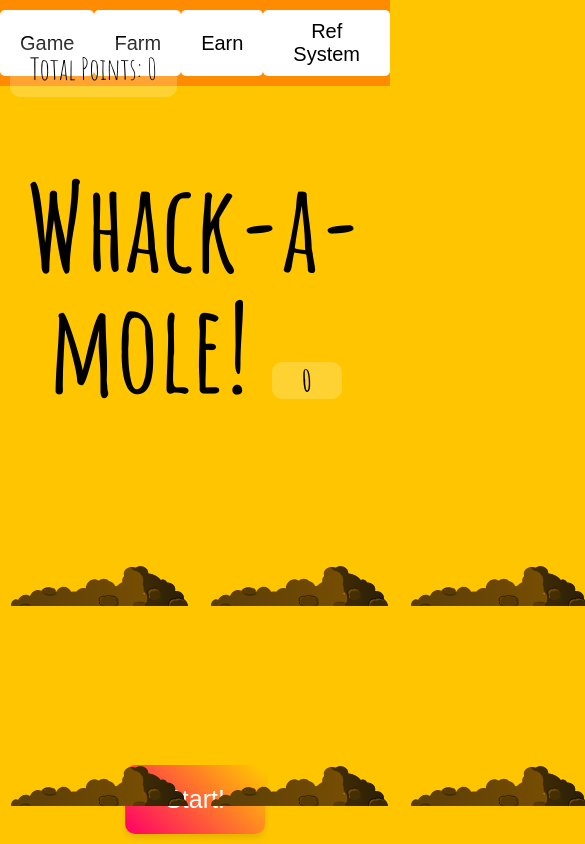
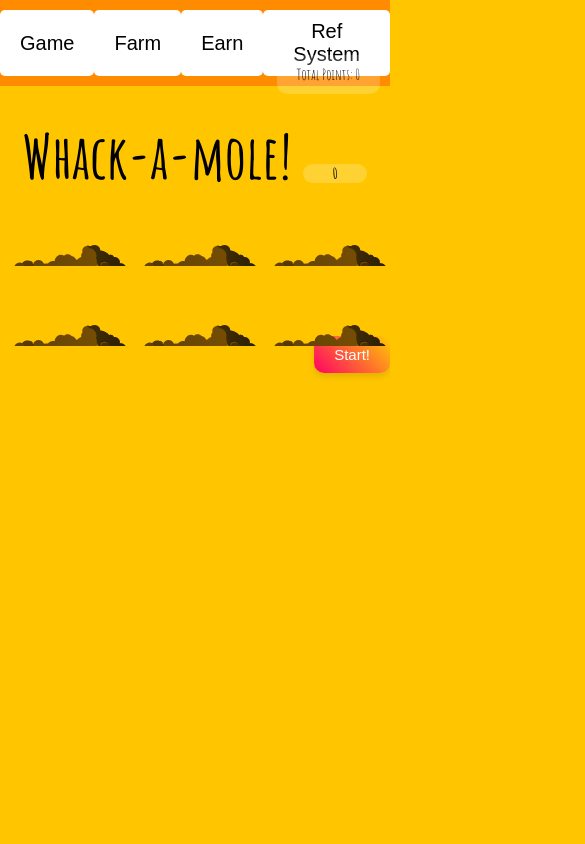
Before and after one commit to idogank/whack_a_mon, a plain HTML site: page index.html in a window 390 px wide. Shown: the whole page, 585 px wide, since content can reach past the window. Drawn offline with Linux system fonts and the light colour scheme.

Commit message:
Update style.css

```diff
--- a/style.css
+++ b/style.css
@@ -18,19 +18,19 @@ body {
 
 h1 {
     text-align: center;
-    font-size: 12rem;
+    font-size: 8rem;
     line-height: 1;
     margin-bottom: 0;
 }
 
 .score, .total-points, .farm-points, .farm-score, .invite-link {
-    font-size: 3rem;
+    font-size: 2rem;
 }
 
 .total-points {
     position: absolute;
-    top: 10px;
-    left: 10px;
+    top: 40px;
+    right: 10px;
     background: rgba(255, 255, 255, 0.2);
     padding: 1rem 2rem;
     border-radius: 1rem;
@@ -44,8 +44,9 @@ h1 {
 }
 
 .game {
-    width: 600px;
-    height: 400px;
+    width: 100%;
+    max-width: 600px;
+    height: auto;
     display: flex;
     flex-wrap: wrap;
     margin: 0 auto;
@@ -56,6 +57,7 @@ h1 {
     flex: 1 0 33.33%;
     overflow: hidden;
     position: relative;
+    height: 100px; /* Adjust the height to make it responsive */
 }
 
 .hole:after {
@@ -120,14 +122,14 @@ h1 {
 }
 
 button.start-button, button.farm-button {
-    padding: 20px 40px;
-    font-size: 2.5rem;
+    padding: 15px 30px;
+    font-size: 2rem;
     background: linear-gradient(45deg, #ff0066, #ffcc00);
     border: none;
     border-radius: 10px;
     cursor: pointer;
     color: white;
-    position: absolute;
+    position: relative;
     bottom: 10px;
     left: 50%;
     transform: translateX(-50%);
@@ -147,3 +149,19 @@ button:disabled {
     background: #aaa;
     cursor: not-allowed;
 }
+
+@media (max-width: 600px) {
+    h1 {
+        font-size: 6rem;
+    }
+    .score, .total-points, .farm-points, .farm-score, .invite-link {
+        font-size: 1.5rem;
+    }
+    .hole {
+        height: 80px; /* Adjust the height for smaller screens */
+    }
+    button.start-button, button.farm-button {
+        padding: 10px 20px;
+        font-size: 1.5rem;
+    }
+}
```
